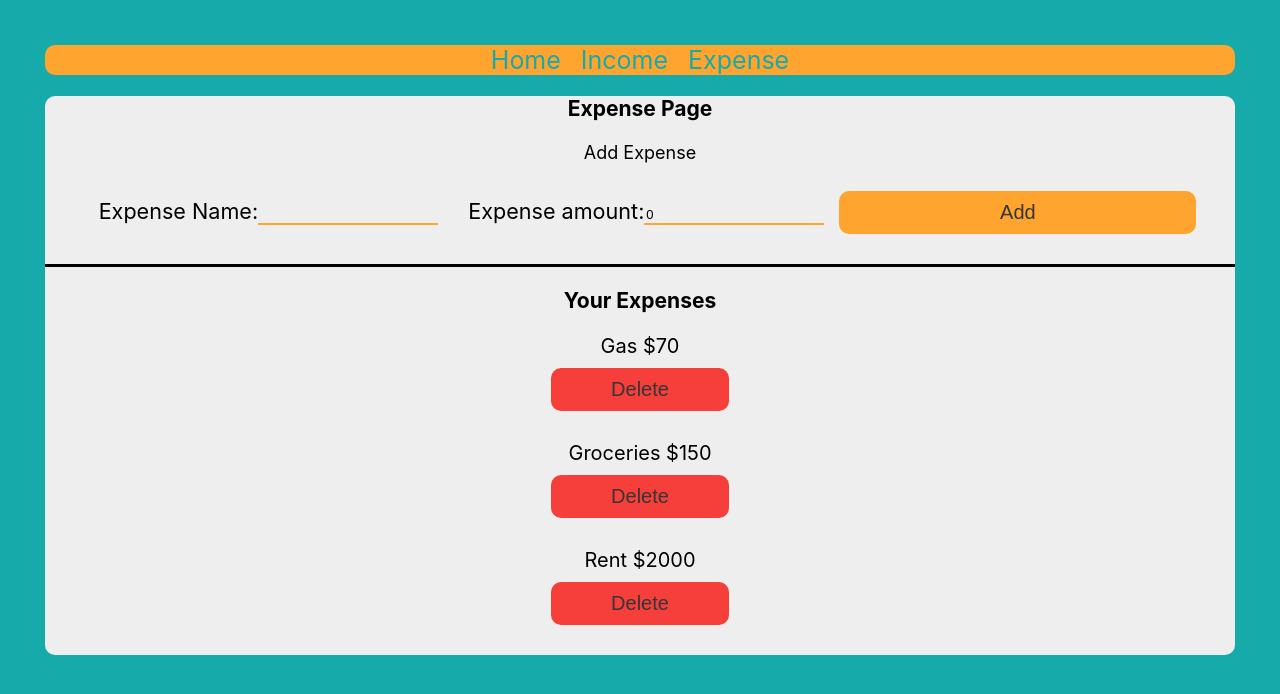
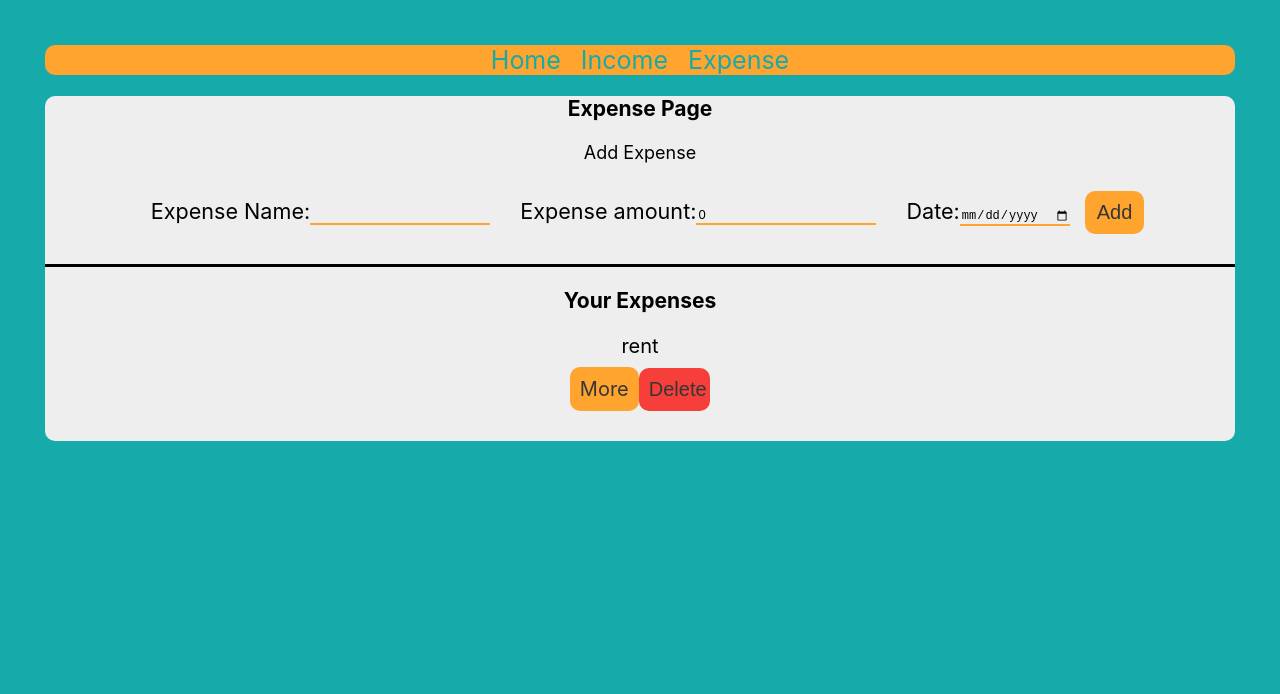
Before and after one commit to Taitai76/SpendinTracker, a React (Create React App) app: page /expense in a window 1280 px wide. Shown: the top 694 px of the page. Built offline with nearby package versions, Linux system fonts and the light colour scheme; data requests are answered from the project's data file.

Commit message:
Fixed Date and added Expense show

```diff
--- a/db.json
+++ b/db.json
@@ -1,22 +1,13 @@
 {
   "expenses": [
     {
-      "name": " Gas",
-      "amount": 70,
+      "name": "rent ",
+      "amount": 60,
+      "date": "2022-10-01",
       "id": 1
-    },
-    {
-      "name": "Groceries ",
-      "amount": 150,
-      "id": 2
-    },
-    {
-      "name": "Rent",
-      "amount": 2000,
-      "id": 3
     }
   ],
   "income": {
-    "amount": "6000"
+    "amount": "10000"
   }
 }
--- a/src/components/App.js
+++ b/src/components/App.js
@@ -3,6 +3,7 @@ import NavBar from "./NavBar";
 import Expense from "./Expense";
 import Income from "./Income";
 import Home from "./Home";
+import ExpenseDetail from "./ExpenseDetail"
 import { Route, Switch } from "react-router";
 
 function App() {
@@ -13,7 +14,6 @@ function App() {
     fetch(("http://localhost:4000/income"))
     .then((r) => r.json())
       .then((items) => setIncome(items.amount));
-      console.log(income)
 
     fetch("http://localhost:4000/expenses")
     .then((r) => r.json())
@@ -39,11 +39,14 @@ function App() {
       <Route path="/income">
         <Income income={income} updateIncome={updateIncome}/>
       </Route>
-      <Route path="/expense">
+      <Route  exact path="/expense">
         <Expense
         expense={expense}
         updateExpnsesState={handleExpenseUpdate}
         addToExpenses={addExpenses}/>
+      </Route>
+      <Route path="/expense/:id">
+        <ExpenseDetail />
       </Route>
       <Route exact path="/">
         <Home income={income} expense={expense}/>
--- a/src/components/Expense.js
+++ b/src/components/Expense.js
@@ -5,6 +5,7 @@ import ExpenseList from "./ExpenseList";
 function Expense({expense, updateExpnsesState, addToExpenses}){
     const [name, setName]= useState(" ")
     const [amount, setAmount]= useState(0)
+    const [date, setDate]= useState("0000-00-00")
 
 
     function handleDeleteItem(deletedItem) {
@@ -16,7 +17,8 @@ function Expense({expense, updateExpnsesState, addToExpenses}){
         e.preventDefault();
         const itemData = {
           name: name,
-          amount: parseInt(amount)
+          amount: parseInt(amount),
+          date: date
         };
         fetch("http://localhost:4000/expenses", {
           method: "POST",
@@ -54,6 +56,14 @@ function Expense({expense, updateExpnsesState, addToExpenses}){
                     onChange={(e) => setAmount(e.target.value)}
                     />
                 </label>
+                <label class='question'>
+                  Date:
+                  <input
+                  type="date"
+                  value={date}
+                  onChange={(e)=> setDate(e.target.value)}
+                  />
+                </label>
                 <button class="btn" type="submit">Add</button>
             </form>
             <h3>Your Expenses</h3>
--- /dev/null
+++ b/src/components/ExpenseDetail.js
@@ -0,0 +1,23 @@
+import React, { useEffect, useState } from "react";
+import { useParams } from "react-router";
+
+function ExpenseDetail(){
+    const [expense, setExpense]=useState(null)
+    const {id}=useParams()
+
+    useEffect(()=>{
+        fetch("http://localhost:4000/expenses/"+id)
+    .then((r) => r.json())
+      .then((items) => setExpense(items))
+    }, [id])
+
+    if (!expense) return <h2>Finding Expense...</h2>
+
+    return(
+        <div class='expenseDetails'>
+            <h2>{expense.name}</h2>
+            <p>You spent ${expense.amount} on {expense.date}</p>
+        </div>
+    )
+}
+export default ExpenseDetail;
--- a/src/components/ExpenseList.js
+++ b/src/components/ExpenseList.js
@@ -15,9 +15,9 @@ function ExpenseList({item, onDeleteItem}){
     return(
         <div class="expensesList">
             <li>
-                {item.name} $
-                {item.amount}
+                {item.name}
             </li>
+            <Link to={`/expense/${item.id}`} > More</Link>
             <button class="deleteBtn" onClick={handleDeleteClick}>
                Delete
             </button>
--- a/src/components/Income.js
+++ b/src/components/Income.js
@@ -1,7 +1,6 @@
 import React, { useEffect, useState } from "react";
 
 function Income({ income, updateIncome }){
-
     const [amount, setAmount]= useState(0);
 
     function handleSubmit(e){
--- a/src/index.css
+++ b/src/index.css
@@ -78,7 +78,7 @@ nav a:visited{
   font-size: 20px;
   margin: 10px 0 30px;
   padding: 10px;
-  width: 30%;
+  width: 5%;
 }
 .deleteBtn {
   cursor: pointer;
@@ -90,7 +90,7 @@ nav a:visited{
   font-size: 20px;
   margin: 10px 0 30px;
   padding: 10px;
-  width: 15%;
+  width: 6%;
 }
 .updateBtn{
   cursor: pointer;
@@ -113,6 +113,18 @@ nav a:visited{
   text-decoration: none;
   list-style: none;
 }
+.expensesList a{
+  cursor: pointer;
+  background-color: #FFA42E;
+  box-shadow: var(--box-shadow);
+  color: #363636;
+  border: hidden;
+  border-radius: 10px;
+  font-size: 20px;
+  margin: 10px 0 30px;
+  padding: 10px;
+  text-decoration: none;
+}
 .income{
   text-align: center;
   border: 2px hidden orange;
@@ -123,3 +135,10 @@ nav a:visited{
 .income form{
   font-size: 20px;
 }
+
+.expenseDetails{
+  text-align: center;
+  border-radius: 10px;
+  background-color: #EEEEEE;
+  font-size: large;
+}
```
